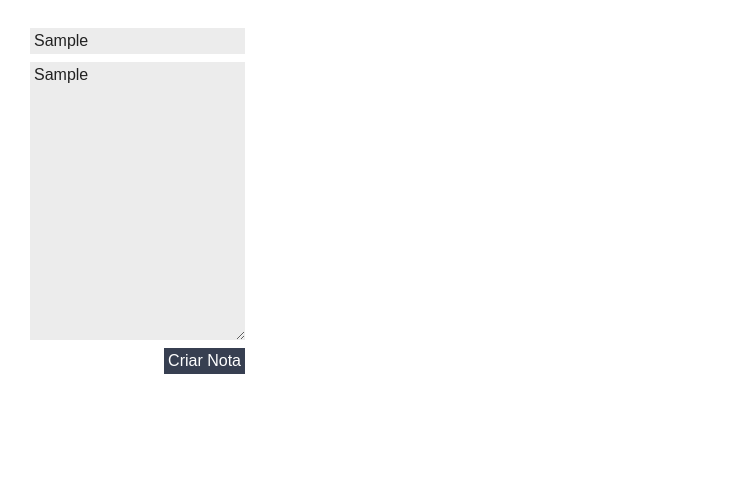
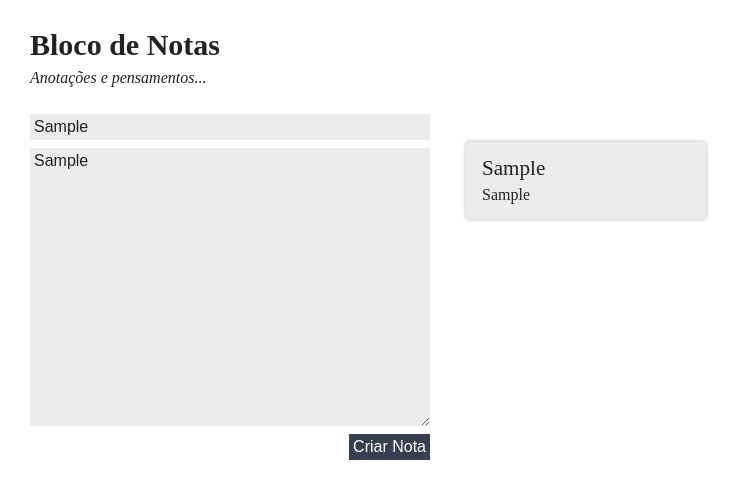
Before and after one commit to furtadomn/react-alura, a React (Create React App) app in the folder projeto-atual/ceep/: page / in a window 1280 px wide. Both pictures are taken after typing "Sample", "Sample" into the empty fields and a click on the button "Criar Nota". Shown: the top 498 px of the page, without its empty margins (0-741 px from the left). Built offline with nearby package versions, Linux system fonts and the light colour scheme.

Commit message:
adicionando estado e finalizando

```diff
--- a/projeto-atual/ceep/src/App.js
+++ b/projeto-atual/ceep/src/App.js
@@ -7,22 +7,30 @@ import './assets/index.css';
 class App extends Component {
   constructor(){
     super();
-    this.notas = [];
+    this.state = {
+      notas: []
+    }
   }
 
   criarNota(titulo, texto) {
     const novaNota = {titulo, texto};
-    this.notas.push(novaNota);
-    console.log(this.notas.length);
-    this.render();
+    const novoArrayNotas = [...this.state.notas, novaNota]
+    const novoEstado = {
+      notas: novoArrayNotas
+    }
+    this.setState(novoEstado)
   }
 
   render() {
     return (
-      <section className="conteudo">
-        <FormularioCadastro criarNota={this.criarNota.bind(this)}/>
-        <ListaDeNotas notas={this.notas}/>
-      </section>
+      <div>
+        <h1 className="header">Bloco de Notas</h1>
+        <p className="descricao">Anotações e pensamentos...</p>
+        <section className="conteudo">
+          <FormularioCadastro criarNota={this.criarNota.bind(this)}/>
+          <ListaDeNotas notas={this.state.notas}/>
+        </section>
+      </div>
     );
   }
 }
--- a/projeto-atual/ceep/src/assets/App.css
+++ b/projeto-atual/ceep/src/assets/App.css
@@ -1,3 +1,17 @@
+.header {
+  text-align: left;
+  margin-top: 30px;
+  margin-left: 30px;
+  font-size: 30px;
+  font-weight: bold;
+}
+
+.descricao {
+  margin-top: 10px;
+  margin-left: 30px;
+  font-style: italic;
+}
+
 .conteudo {
   display: flex;
   padding: 20px;
@@ -15,4 +29,5 @@
 form {
   display: flex;
   flex-direction: column;
+  width: 400px;
 }
--- a/projeto-atual/ceep/src/components/CardNota/CardNota.jsx
+++ b/projeto-atual/ceep/src/components/CardNota/CardNota.jsx
@@ -6,9 +6,9 @@ class CardNota extends Component {
     return (
       <section className="card-nota">
         <header className="card-nota_cabecalho">
-          <h3 className="card-nota_titulo">Título</h3>
+          <h3 className="card-nota_titulo">{this.props.titulo}</h3>
         </header>
-        <p className="card-nota_texto">Escreva suas notas</p>
+        <p className="card-nota_texto">{this.props.texto}</p>
       </section>
     );
   }
--- a/projeto-atual/ceep/src/components/ListaDeNotas/ListaDeNotas.jsx
+++ b/projeto-atual/ceep/src/components/ListaDeNotas/ListaDeNotas.jsx
@@ -8,7 +8,7 @@ class ListaDeNotas extends Component {
         {this.props.notas.map((nota, index) => {
           return (
             <li className="lista-notas_item" key={index}>
-              <CardNota />
+              <CardNota titulo={nota.titulo} texto={nota.texto}/>
             </li>
           );
         })}
```
